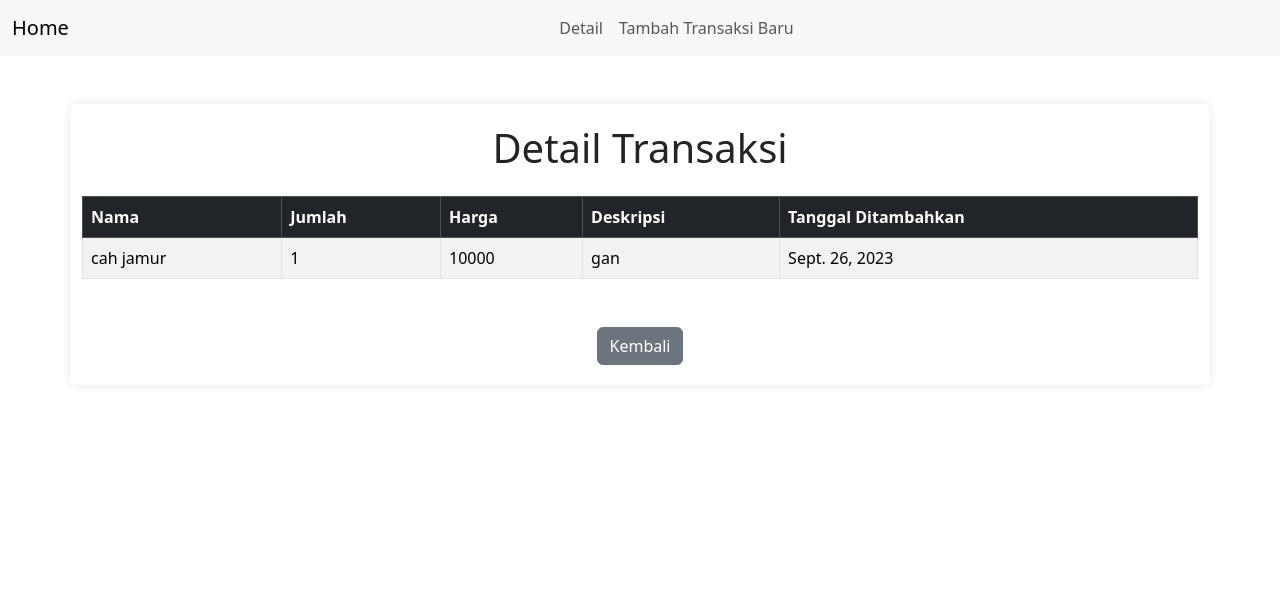
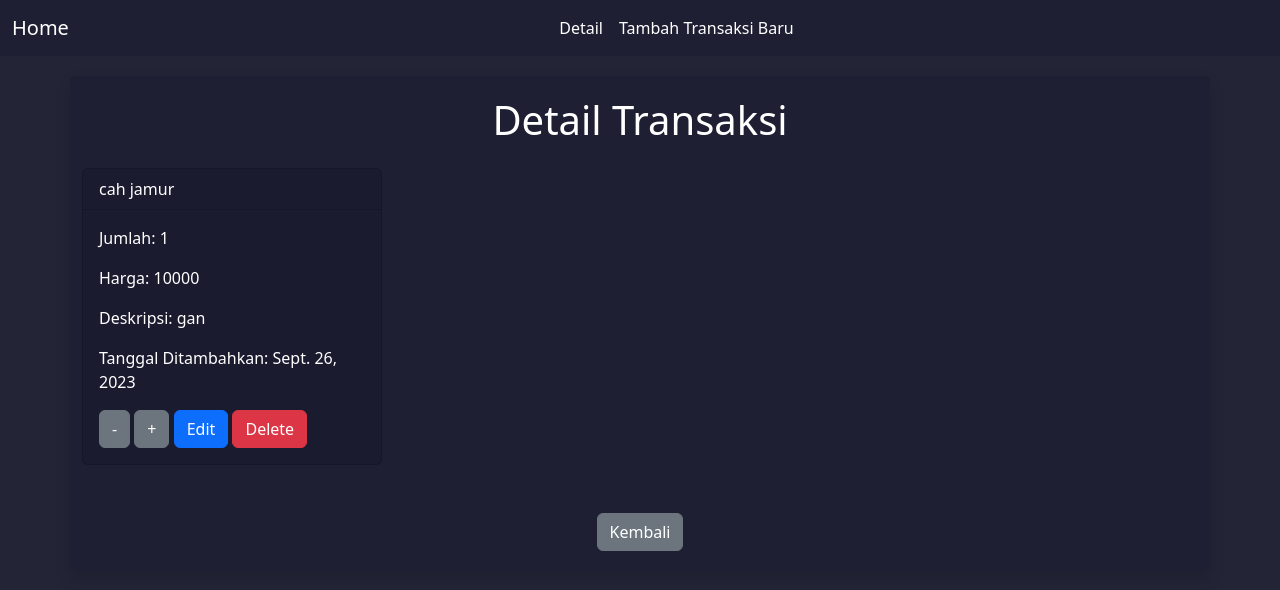
Before and after one commit to Liqba/Tugas2PBP, a Django app: page /show-detail in a window 1280 px wide. Shown: the top 590 px of the page. Run offline with Django 4.2, Linux system fonts and the light colour scheme; a user stored in the database is signed in; data comes from the database, SQL or seed files in the repository; both versions use the stored data as it was after the commit.

Commit message:
menyelesaikan Tugas 5

```diff
--- a/main/templates/show_detail.html
+++ b/main/templates/show_detail.html
@@ -1,33 +1,38 @@
 {% extends 'base.html' %}
 
+{% block meta %}
+<style>
+    .card {
+        width: 300px;
+        height: 200px;
+        border-radius: 0;
+    }
+</style>
+{% endblock meta %}
+
 {% block content %}
-<div class="container my-5">
+<div class="container shadow" style="color: white; background-color: #1E1F32;">
     <div class="text-center mb-4">
         <h1>Detail Transaksi</h1>
     </div>
 
-    <table class="table table-hover table-bordered table-striped">
-        <thead class="table-dark">
-            <tr>
-                <th>Nama</th>
-                <th>Jumlah</th>
-                <th>Harga</th>
-                <th>Deskripsi</th>
-                <th>Tanggal Ditambahkan</th>
-            </tr>
-        </thead>
-        <tbody>
-            {% for item in items %}
-                <tr>
-                    <td>{{item.name}}</td>
-                    <td>{{item.amount}}</td>
-                    <td>{{item.price}}</td>
-                    <td>{{item.description}}</td>
-                    <td>{{item.date_added}}</td>
-                </tr>
-            {% endfor %}
-        </tbody>
-    </table>
+    {% for item in items %}
+    <div class="card mb-4" style="color: white; background-color: #1A1B2F;">
+        <div class="card-header">
+            {{ item.name }}
+        </div>
+        <div class="card-body">
+            <p class="card-text">Jumlah: {{ item.amount }}</p>
+            <p class="card-text">Harga: {{ item.price }}</p>
+            <p class="card-text">Deskripsi: {{ item.description }}</p>
+            <p class="card-text">Tanggal Ditambahkan: {{ item.date_added }}</p>
+            <a href="{% url 'main:decrease_item' item.pk %}" class="btn btn-secondary">-</a>
+            <a href="{% url 'main:increase_item' item.pk %}" class="btn btn-secondary">+</a>
+            <a href="{% url 'main:edit_item' item.pk %}" class="btn btn-primary">Edit</a>
+            <a href="{% url 'main:delete_item' item.pk %}" class="btn btn-danger">Delete</a>
+        </div>
+    </div>
+    {% endfor %}
 
     <div class="text-center mt-5">
         <a href="{% url 'main:show_main' %}" class="btn btn-secondary">Kembali</a>
--- a/main/urls.py
+++ b/main/urls.py
@@ -1,7 +1,6 @@
 from django.urls import path
-from main.views import show_main, create_item, show_xml, show_json, show_xml_by_id, show_json_by_id, show_detail, register, login_user, logout_user
-
-
+from main.views import show_main, create_item, show_xml, show_json, show_xml_by_id, show_json_by_id, show_detail, register, login_user, logout_user, edit_item, delete_item
+from main.views import increase_item, decrease_item
 
 
 app_name = 'main'
@@ -17,5 +16,8 @@
     path('register/', register, name='register'),
     path('login/', login_user, name='login'),
     path('logout/', logout_user, name='logout'),
-
+    path('edit-item/<int:id>/', edit_item, name='edit_item'),
+    path('delete/<int:id>/', delete_item, name='delete_item'),
+    path('increase_item/<int:id>/', increase_item, name='increase_item'),
+    path('decrease_item/<int:id>/', decrease_item, name='decrease_item'),
 ]
--- a/main/views.py
+++ b/main/views.py
@@ -27,9 +27,9 @@
     form = ItemForm(request.POST or None)
 
     if form.is_valid() and request.method == "POST":
-        product = form.save(commit=False)
-        product.user = request.user
-        product.save()
+        item = form.save(commit=False)
+        item.user = request.user
+        item.save()
         return HttpResponseRedirect(reverse('main:show_main'))
 
     context = {'form': form}
@@ -37,8 +37,45 @@
 
 def show_detail(request):
     items = Item.objects.filter(user=request.user)
-    context = {'items' : items}
+    context = {'items' : items }
     return render(request, "show_detail.html", context)
+
+def edit_item(request, id):
+    # Get item berdasarkan ID
+    item = Item.objects.get(pk = id)
+
+    # Set item sebagai instance dari form
+    form = ItemForm(request.POST or None, instance=item)
+
+    if form.is_valid() and request.method == "POST":
+        # Simpan form dan kembali ke halaman awal
+        form.save()
+        return HttpResponseRedirect(reverse('main:show_main'))
+
+    context = {'form': form}
+    return render(request, "edit_item.html", context)
+
+def delete_item(request, id):
+    # Get data berdasarkan ID
+    item = Item.objects.get(pk = id)
+    # Hapus data
+    item.delete()
+    # Kembali ke halaman awal
+    return HttpResponseRedirect(reverse('main:show_detail'))
+
+def increase_item(request, id):
+    item = Item.objects.get(pk=id)
+    item.amount += 1
+    item.save()
+    return HttpResponseRedirect(reverse('main:show_detail'))
+
+def decrease_item(request, id):
+    item = Item.objects.get(pk=id)
+    if item.amount > 0:  # Periksa apakah jumlah lebih dari 0 sebelum mengurangi
+        item.amount -= 1
+        item.save()
+    return HttpResponseRedirect(reverse('main:show_detail'))
+
 
 def register(request):
     form = UserCreationForm()
--- a/templates/base.html
+++ b/templates/base.html
@@ -11,31 +11,42 @@
         <style>
             body {
                 font-family: 'Lato', sans-serif;
-                background-color: #f7f7f7;
+                background-color: #232436;
+            }
+
+            .container {
+                background-color: #1E1F32;
             }
 
             * {
                 box-sizing: border-box;
             }
 
+            .navbar .navbar-brand {
+                color: white;
+            }
+
             .navbar {
                 text-align: left;
-                background-color: #f7f7f7;
+                background-color: #1E1F32;
                 justify-content: space-between;
                 display: flex;
             }
 
-            .navbar-brand {
-                color: #f7f7f7;
+            .navbar-brand{
                 margin-right: auto;
-                max-width: 10%; /* Anda dapat menyesuaikan ini sesuai kebutuhan */
+                max-width: 10%;
                 text-overflow: ellipsis;
                 white-space: nowrap;
                 overflow: hidden;
             }
 
             .navbar-nav {
-                margin: 0 auto; /* Mengatur navbar items di tengah */
+                margin: 0 auto;
+            }
+
+            .navbar-nav .nav-link {
+                color: white;
             }
 
             .container {
@@ -76,13 +87,10 @@
         <script src="https://cdn.jsdelivr.net/npm/bootstrap@5.3.2/dist/js/bootstrap.min.js" integrity="sha384-BBtl+eGJRgqQAUMxJ7pMwbEyER4l1g+O15P+16Ep7Q9Q+zqX6gSbd85u4mG4QzX+" crossorigin="anonymous"></script>
     </head>
 
-    <body>
-        <nav class="navbar navbar-expand-lg">
-            <div class="container-fluid">
+    <body style="background-color: #232436;">
+        <nav class="navbar navbar-expand-lg" style="color: white;">
+            <div class="container-fluid" style="color: white;">
                 <a class="navbar-brand" href="{% url 'main:show_main' %}">Home</a>
-              <button class="navbar-toggler" type="button" data-bs-toggle="collapse" data-bs-target="#navbarNav" aria-controls="navbarNav" aria-expanded="false" aria-label="Toggle navigation">
-                <span class="navbar-toggler-icon"></span>
-              </button>
                 <div class="collapse navbar-collapse" id="navbarNav">
                 <ul class="navbar-nav">
                     <li class="nav-item">
```
Also changed, not shown: main/templates/create_item.html (+2 -7 lines), main/templates/edit_item.html (added, +22 -0 lines), main/templates/login.html (+13 -2 lines), main/templates/main.html (+8 -8 lines), main/templates/register.html (+12 -1 lines), db.sqlite3. Lines whose indentation alone changed are shown as unchanged.
